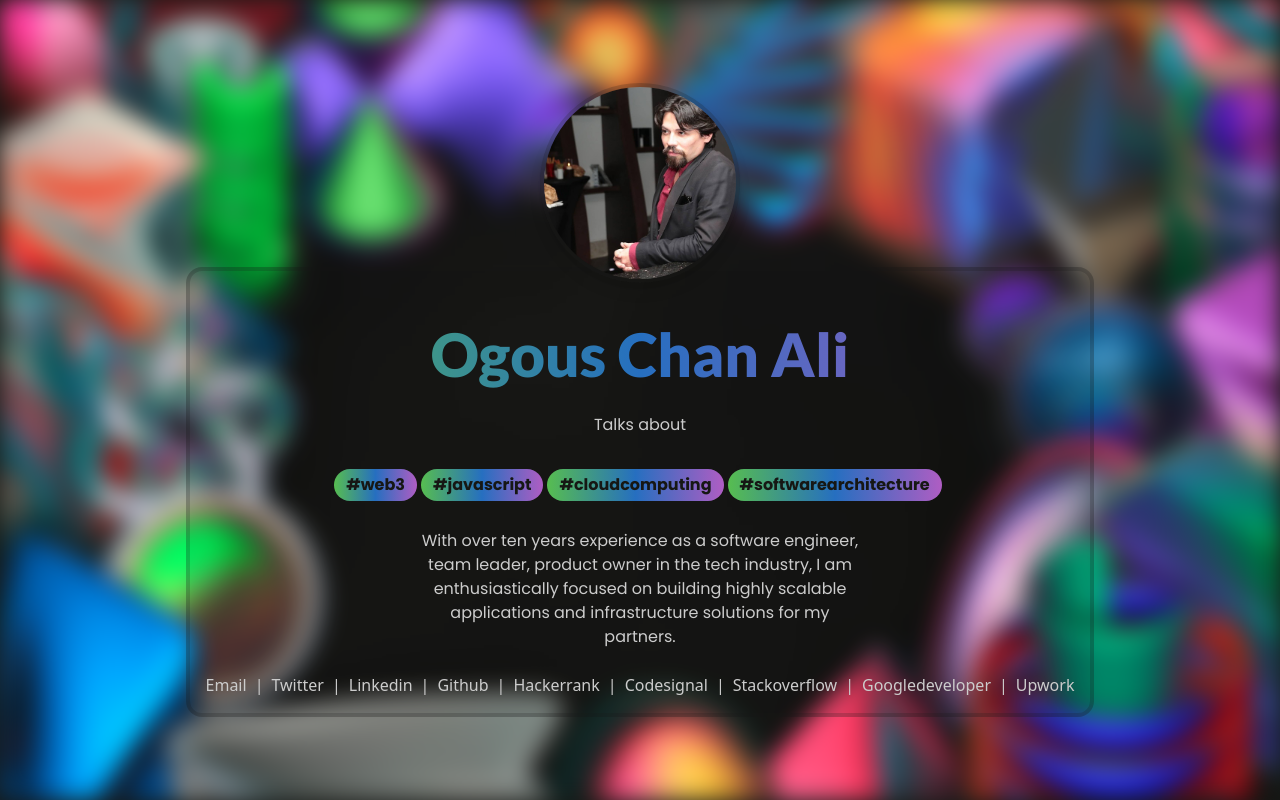
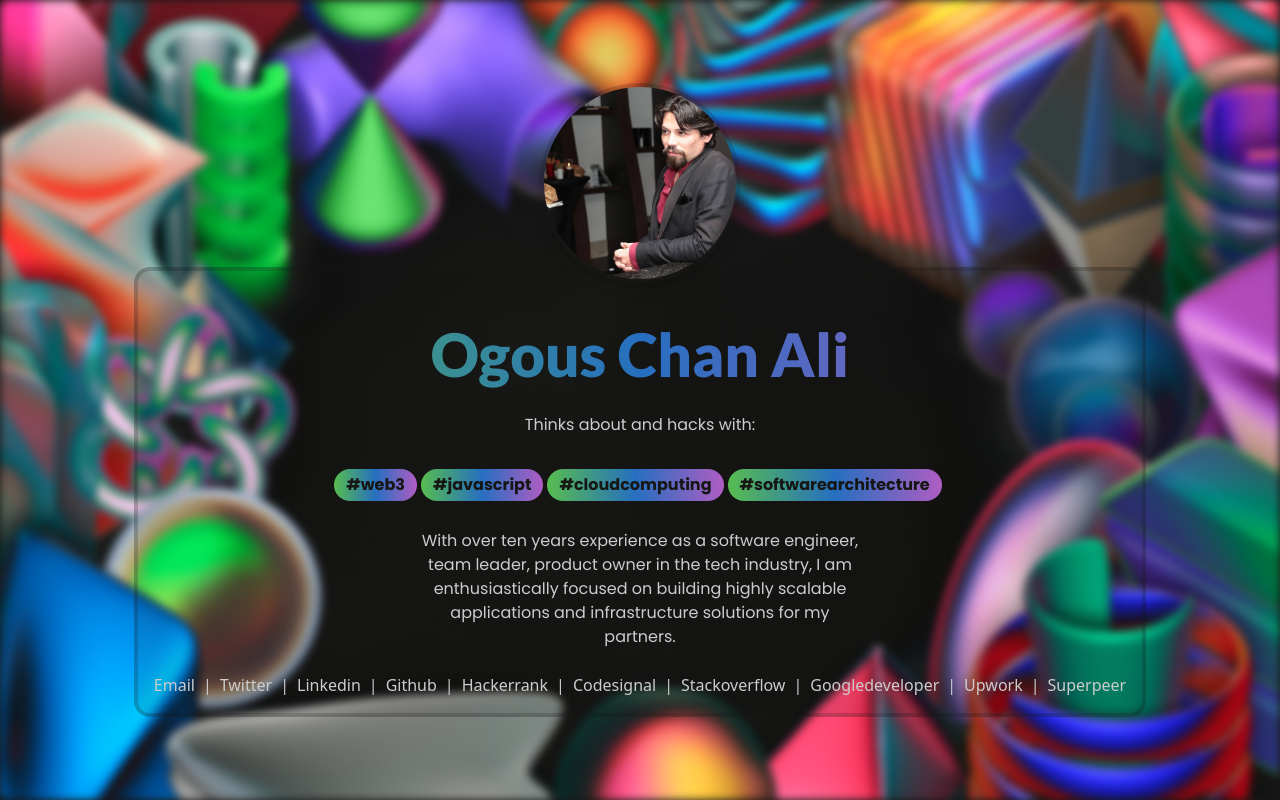
Before and after one commit to ogous/ogous-chan-ali, a Next.js app: page / in a window 1280 px wide. Built offline with nearby package versions, Linux system fonts and the light colour scheme.

Commit message:
add social link

```diff
--- a/app/page.tsx
+++ b/app/page.tsx
@@ -42,6 +42,10 @@ export default function HomePage() {
     {
       link: 'https://www.upwork.com/freelancers/~01f06eb46718139e39',
       slug: 'upwork'
+    },
+    {
+      link: 'https://superpeer.com/ogous',
+      slug: 'superpeer'
     }
   ]
   return (
@@ -49,7 +53,7 @@ export default function HomePage() {
       <Image
         src={HeroImage}
         alt="web3 world"
-        className="absolute inset-0 z-[-1] h-full w-full rounded-lg object-cover blur-md"
+        className="absolute inset-0 z-[-1] h-full w-full rounded-lg object-cover blur-sm"
         loading="lazy"
       />
       <div className="flex max-w-screen-xl flex-1 flex-col items-center justify-center">
@@ -65,7 +69,7 @@ export default function HomePage() {
             Ogous Chan Ali
           </h1>
           <div className="flex flex-col items-center justify-center text-center font-poppins">
-            <span className="mb-8">Talks about</span>
+            <span className="mb-8">Thinks about and hacks with:</span>
 
             <p className="mb-6 flex flex-col md:flex-row">
               {tags.map((tag) => (
```
